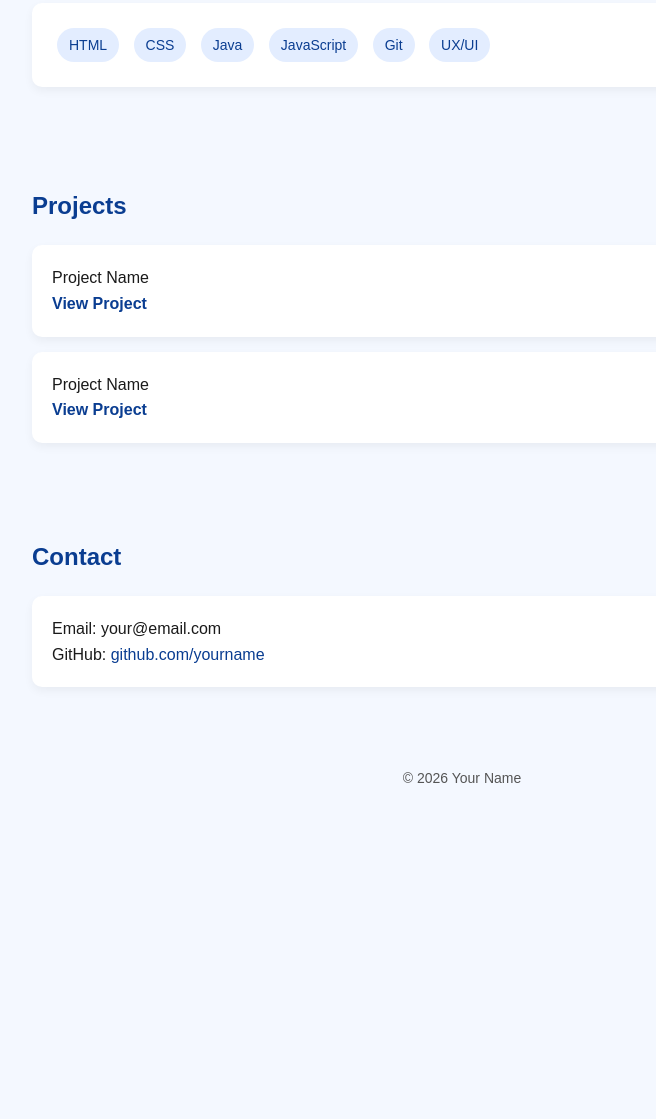
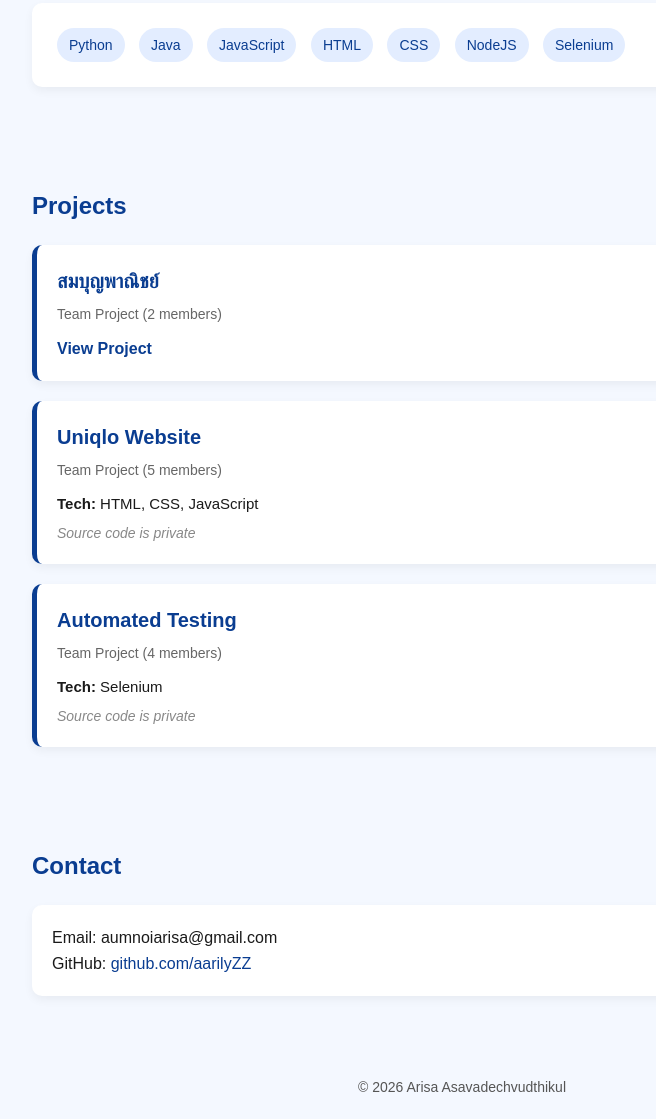
Before and after one commit to aarilyZZ/aarilyZZ.github.io, a plain HTML site: page index.html in a window 1280 px wide. Shown: the part 515-1634 px from the top of the page, without its empty margins (178-834 px from the left). Before the commit the page ends 1325 px from the top, so only its background shows below. Drawn offline with Linux system fonts and the light colour scheme.

Commit message:
แก้ไขหน้า portfolio

```diff
--- a/index.html
+++ b/index.html
@@ -1,104 +1,20 @@
 <!DOCTYPE html>
 <html lang="en">
+
 <head>
     <meta charset="UTF-8">
     <meta name="viewport" content="width=device-width, initial-scale=1.0">
     <title>My Portfolio</title>
 
-<style>
-*{
-    margin:0;
-    padding:0;
-    box-sizing:border-box;
-    font-family: Arial, sans-serif;
-}
+    <link rel="stylesheet" href="style.css">
 
-body{
-    background:#f4f8ff;
-    color:#1a1a1a;
-    line-height:1.6;
-}
-
-/* Header */
-header{
-    background:#0a3d91;
-    color:white;
-    padding:40px 20px;
-    text-align:center;
-}
-
-header h1{
-    font-size:40px;
-}
-
-header p{
-    opacity:0.9;
-}
-
-/* Section */
-section{
-    max-width:900px;
-    margin:auto;
-    padding:40px 20px;
-}
-
-h2{
-    color:#0a3d91;
-    margin-bottom:20px;
-}
-
-/* Card */
-.card{
-    background:white;
-    padding:20px;
-    border-radius:10px;
-    box-shadow:0 4px 10px rgba(0,0,0,0.05);
-    margin-bottom:20px;
-}
-
-/* Skills */
-.skills span{
-    display:inline-block;
-    background:#e3edff;
-    color:#0a3d91;
-    padding:6px 12px;
-    border-radius:20px;
-    margin:5px;
-    font-size:14px;
-}
-
-/* Projects */
-.project{
-    margin-bottom:15px;
-}
-
-.project a{
-    text-decoration:none;
-    color:#0a3d91;
-    font-weight:bold;
-}
-
-/* Contact */
-.contact a{
-    color:#0a3d91;
-    text-decoration:none;
-}
-
-/* Footer */
-footer{
-    text-align:center;
-    padding:20px;
-    font-size:14px;
-    color:#555;
-}
-</style>
 </head>
 
 <body>
 
     <header>
-    <h1>Your Name</h1>
-    <p>Software Engineer | UX/UI Enthusiast</p>
+        <h1>Arisa Asavadechvudthikul</h1>
+        <p>Software Engineer | Tester | Frontend & Mobile Developer | UX/UI</p>
     </header>
 
     <section>
@@ -114,41 +30,68 @@ footer{
     <section>
         <h2>Skills</h2>
         <div class="card skills">
+            <span>Python</span>
+            <span>Java</span>
+            <span>JavaScript</span>
             <span>HTML</span>
             <span>CSS</span>
-        <span>Java</span>
-        <span>JavaScript</span>
-        <span>Git</span>
-        <span>UX/UI</span>
+            <span>NodeJS</span>
+            <span>Selenium</span>
         </div>
     </section>
 
     <section>
         <h2>Projects</h2>
+        <div class="card project">
+            <h3 class="project-title">สมบุญพาณิชย์</h3>
 
-    <div class="card project">
-        <p>Project Name</p>
-        <a href="#">View Project</a>
+            <p class="project-team">
+                Team Project (2 members)
+            </p>
+
+            <a class="project-link" href="https://github.com/Raveeploy042/ITDS283_Section2_Group21.git">
+                View Project
+            </a>
         </div>
 
         <div class="card project">
-        <p>Project Name</p>
-        <a href="#">View Project</a>
+            <h3 class="project-title">Uniqlo Website</h3>
+            <p class="project-team">Team Project (5 members)</p>
+
+            <p class="project-tech">
+                <strong>Tech:</strong> HTML, CSS, JavaScript
+            </p>
+
+            <p class="project-note">
+                Source code is private
+            </p>
         </div>
+
+        <div class="card project">
+            <h3 class="project-title">Automated Testing</h3>
+            <p class="project-team">Team Project (4 members)</p>
+
+            <p class="project-tech">
+                <strong>Tech:</strong> Selenium
+            </p>
+
+            <p class="project-note">
+                Source code is private
 
     </section>
 
     <section>
         <h2>Contact</h2>
         <div class="card contact">
-        <p>Email: your@email.com</p>
-        <p>GitHub: <a href="#">github.com/yourname</a></p>
+            <p>Email: aumnoiarisa@gmail.com</p>
+            <p>GitHub: <a href="https://github.com/aarilyZZ">github.com/aarilyZZ</a></p>
         </div>
     </section>
 
     <footer>
-    © 2026 Your Name
+        © 2026 Arisa Asavadechvudthikul
     </footer>
 
 </body>
+
 </html>
--- /dev/null
+++ b/style.css
@@ -0,0 +1,123 @@
+*{
+    margin:0;
+    padding:0;
+    box-sizing:border-box;
+    font-family: Arial, sans-serif;
+}
+
+body{
+    background:#f4f8ff;
+    color:#1a1a1a;
+    line-height:1.6;
+}
+
+/* Header */
+
+header{
+    background:#0a3d91;
+    color:white;
+    padding:40px 20px;
+    text-align:center;
+}
+
+header h1{
+    font-size:40px;
+}
+
+header p{
+    opacity:0.9;
+}
+
+/* Section */
+
+section{
+    max-width:900px;
+    margin:auto;
+    padding:40px 20px;
+}
+
+h2{
+    color:#0a3d91;
+    margin-bottom:20px;
+}
+
+/* Card */
+
+.card{
+    background:white;
+    padding:20px;
+    border-radius:10px;
+    box-shadow:0 4px 10px rgba(0,0,0,0.05);
+    margin-bottom:20px;
+}
+
+/* Skills */
+
+.skills span{
+    display:inline-block;
+    background:#e3edff;
+    color:#0a3d91;
+    padding:6px 12px;
+    border-radius:20px;
+    margin:5px;
+    font-size:14px;
+}
+
+/* =========================
+   Projects
+========================= */
+
+.project{
+    border-left:5px solid #0a3d91;
+    transition:0.25s;
+}
+
+.project:hover{
+    transform:translateY(-4px);
+    box-shadow:0 8px 18px rgba(0,0,0,0.08);
+}
+
+.project-title{
+    font-size:20px;
+    color:#0a3d91;
+    margin-bottom:6px;
+}
+
+.project-team{
+    font-size:14px;
+    color:#666;
+    margin-bottom:10px;
+}
+
+.project-tech{
+    font-size:15px;
+    margin-bottom:6px;
+}
+
+.project-note{
+    font-size:14px;
+    color:#888;
+    font-style:italic;
+}
+
+.project a{
+    text-decoration:none;
+    color:#0a3d91;
+    font-weight:bold;
+}
+
+/* Contact */
+
+.contact a{
+    color:#0a3d91;
+    text-decoration:none;
+}
+
+/* Footer */
+
+footer{
+    text-align:center;
+    padding:20px;
+    font-size:14px;
+    color:#555;
+}
```
Lines whose indentation alone changed are shown as unchanged.
